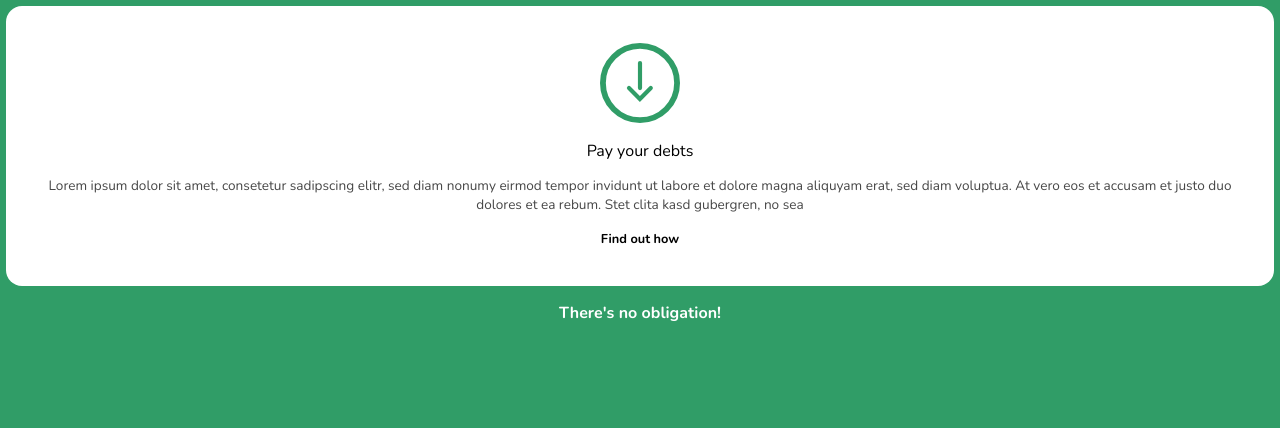
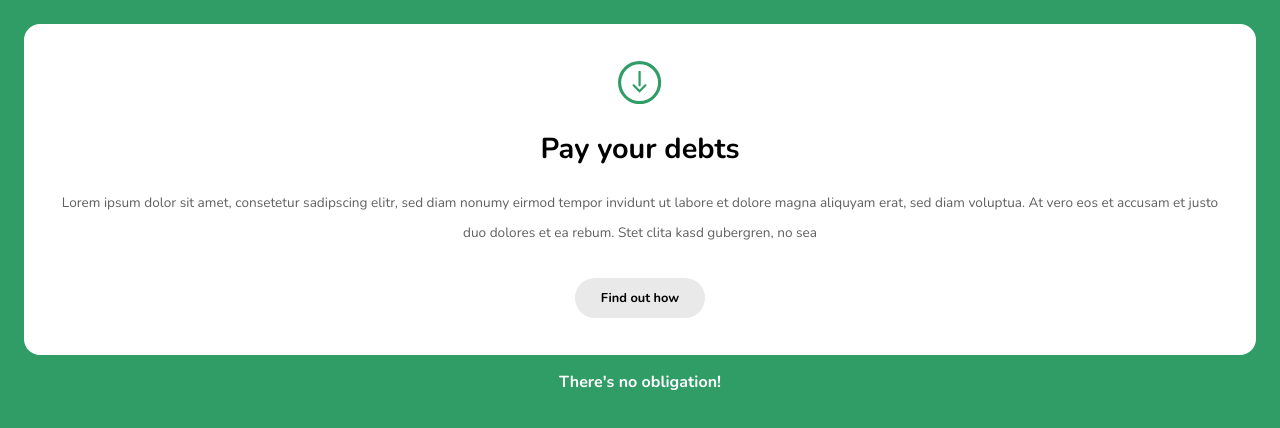
Before and after one commit to xaviguasch/ui-design-bootcamp-fundamentals-challenge-4, a plain HTML site: page index.html in a window 1280 px wide. Drawn offline with nearby package versions, Linux system fonts and the light colour scheme.

Commit message:
added solution to the challenge

```diff
--- a/style.css
+++ b/style.css
@@ -58,26 +58,25 @@ a {
 */
 
 body {
-  padding: auto;
+  padding: 1.5rem;
 }
 
 svg {
-  width: 5em;
+  width: 2.7rem;
 }
 
 h1 {
-  font-size: auto;
-  font-weight: auto;
+  font-size: 1.8rem;
+  font-weight: bold;
 }
 
 .card p {
-  font-size: auto;
-  line-height: auto;
-  color: auto;
+  line-height: 1.9rem;
+  color: rgb(97, 96, 96);
 }
 
 a {
-  background: auto;
-  padding: auto;
-  margin-top: auto;
+  background: #e9e9e9;
+  padding: 0.7rem 2em;
+  margin-top: 1rem;
 }
```
